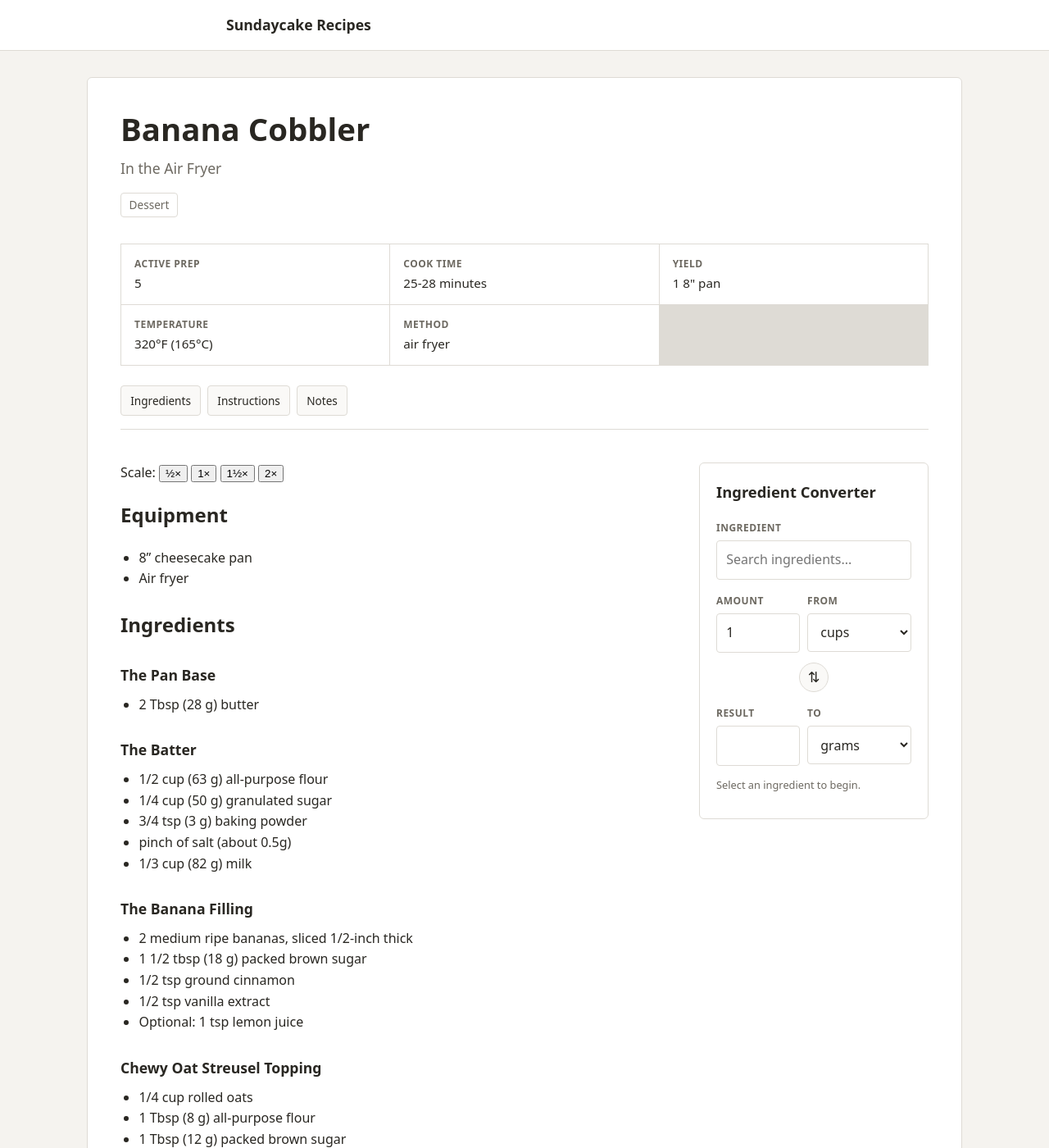
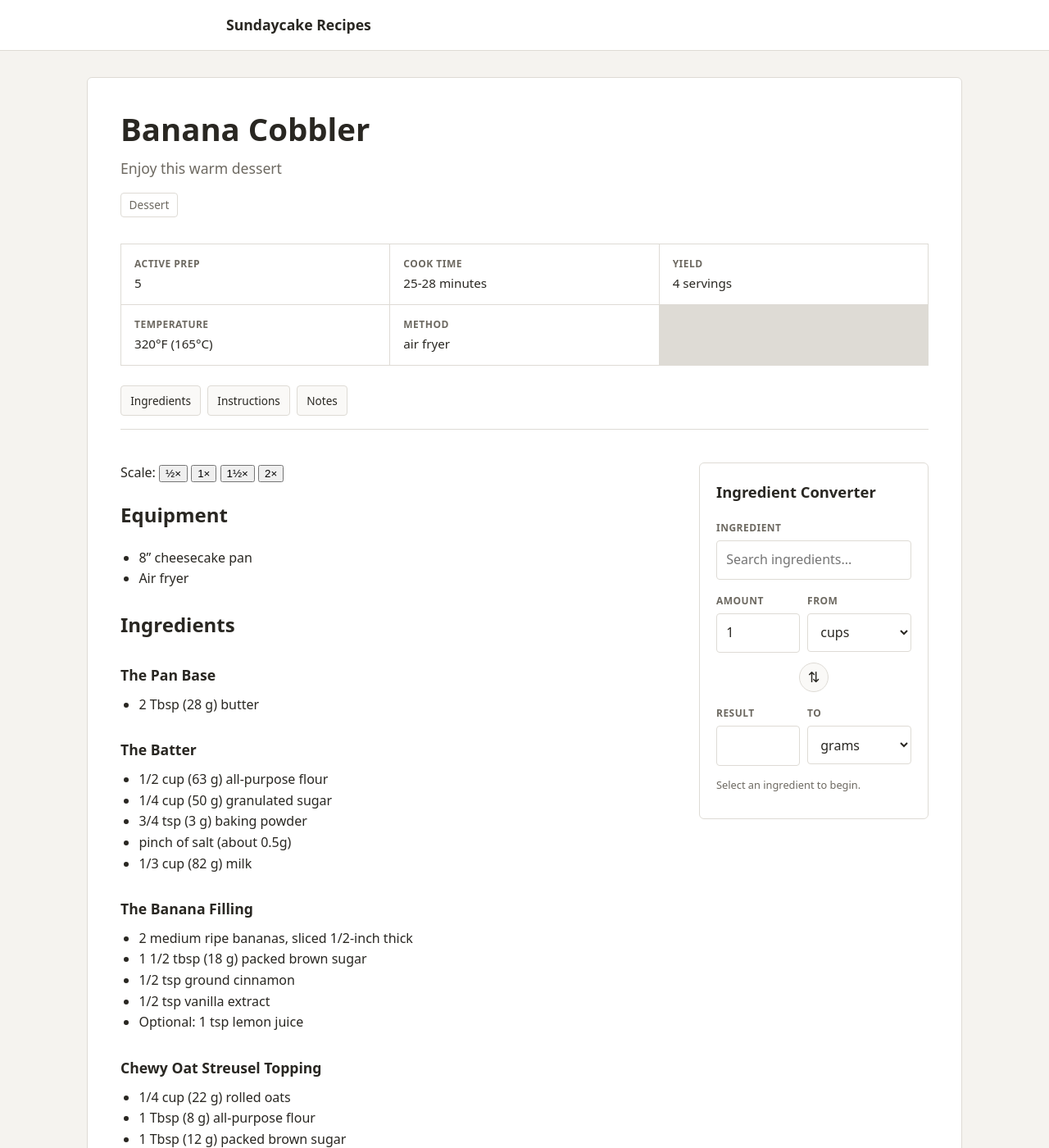
Before and after one commit to sundaycake/recipes, a Jekyll site: the page built from _recipes/banana-cobbler.md, in a window 1280 px wide and 1400 px high. Shown: the whole window at 82% size. Built offline with Jekyll 4.4.1, drawn with Linux system fonts in a browser that asks for light colours.

Commit message:
Update banana-cobbler.md

```diff
--- a/_recipes/banana-cobbler.md
+++ b/_recipes/banana-cobbler.md
@@ -1,13 +1,13 @@
 ---
 recipe: Banana Cobbler
-description: In the Air Fryer
+description: Enjoy this warm dessert
 image:
 
 category: Dessert
 tags:
   - air fryer
 
-yield: 1 8" pan
+yield: 4 servings
 default_scale: 1
 scale_notes:
 
@@ -47,7 +47,7 @@ source_url:
 - Optional: 1 tsp lemon juice
 
 ### Chewy Oat Streusel Topping
-- ¼ cup rolled oats
+- ¼ cup (22 g) rolled oats
 - 1 Tbsp all-purpose flour
 - 1 Tbsp packed brown sugar
 - 1 Tbsp butter, melted
```
